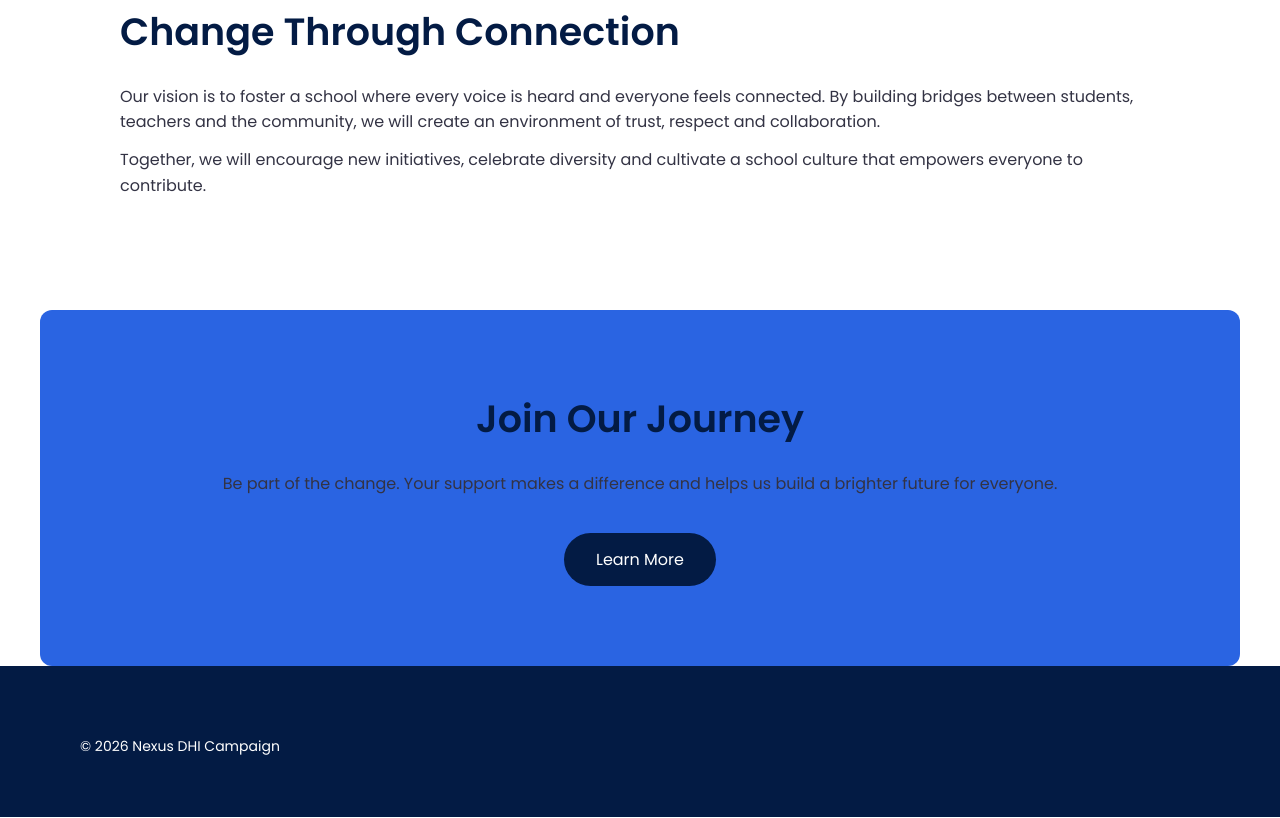
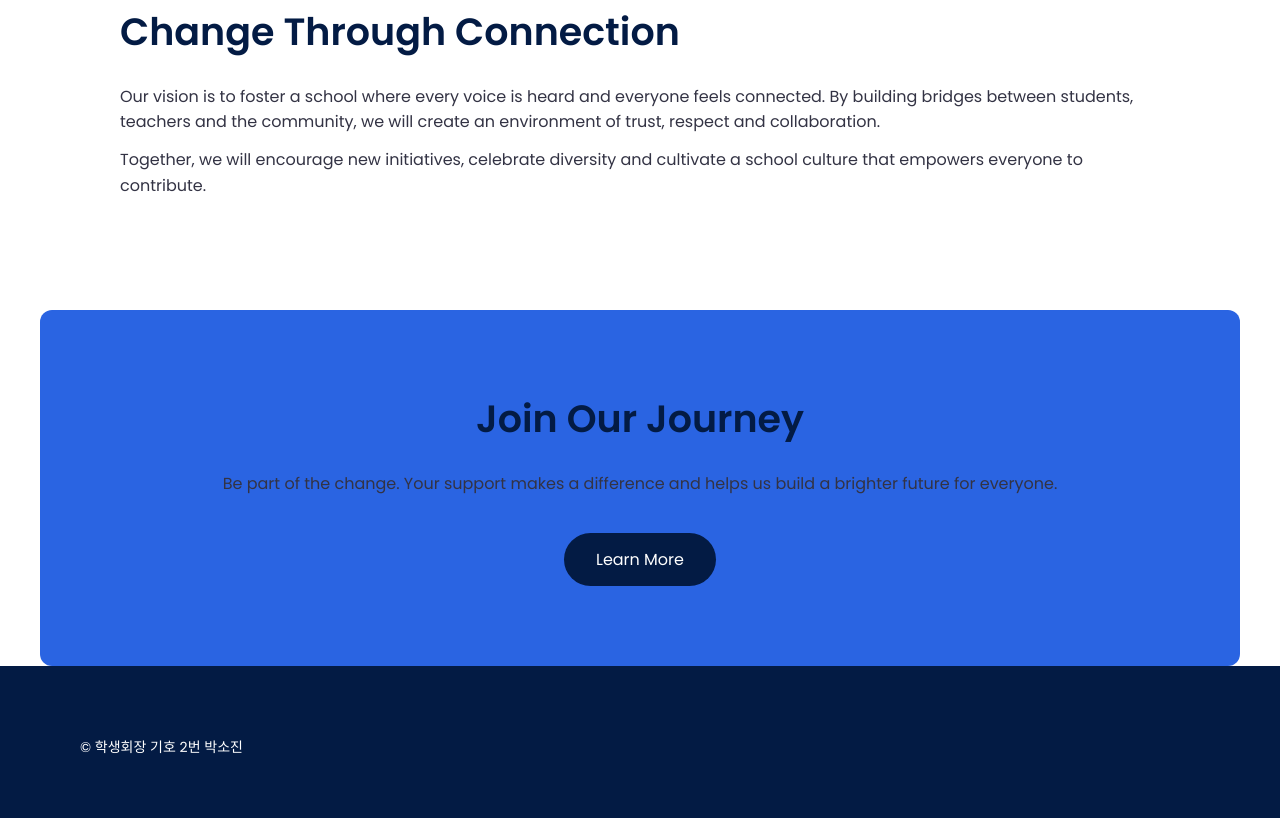
Before and after one commit to dhi25037/Nexus-DHI, a plain HTML site: page index.html in a window 1280 px wide. Shown: the part 3391-4209 px from the top of the page. Drawn offline with Linux system fonts and the light colour scheme.

Commit message:
Update index.html

```diff
--- a/index.html
+++ b/index.html
@@ -290,7 +290,7 @@
 
     <footer>
         <div class="container">
-            <p>&copy; 2026 Nexus DHI Campaign</p>
+            <p>&copy; 학생회장 기호 2번 박소진</p>
         </div>
     </footer>
 
```
